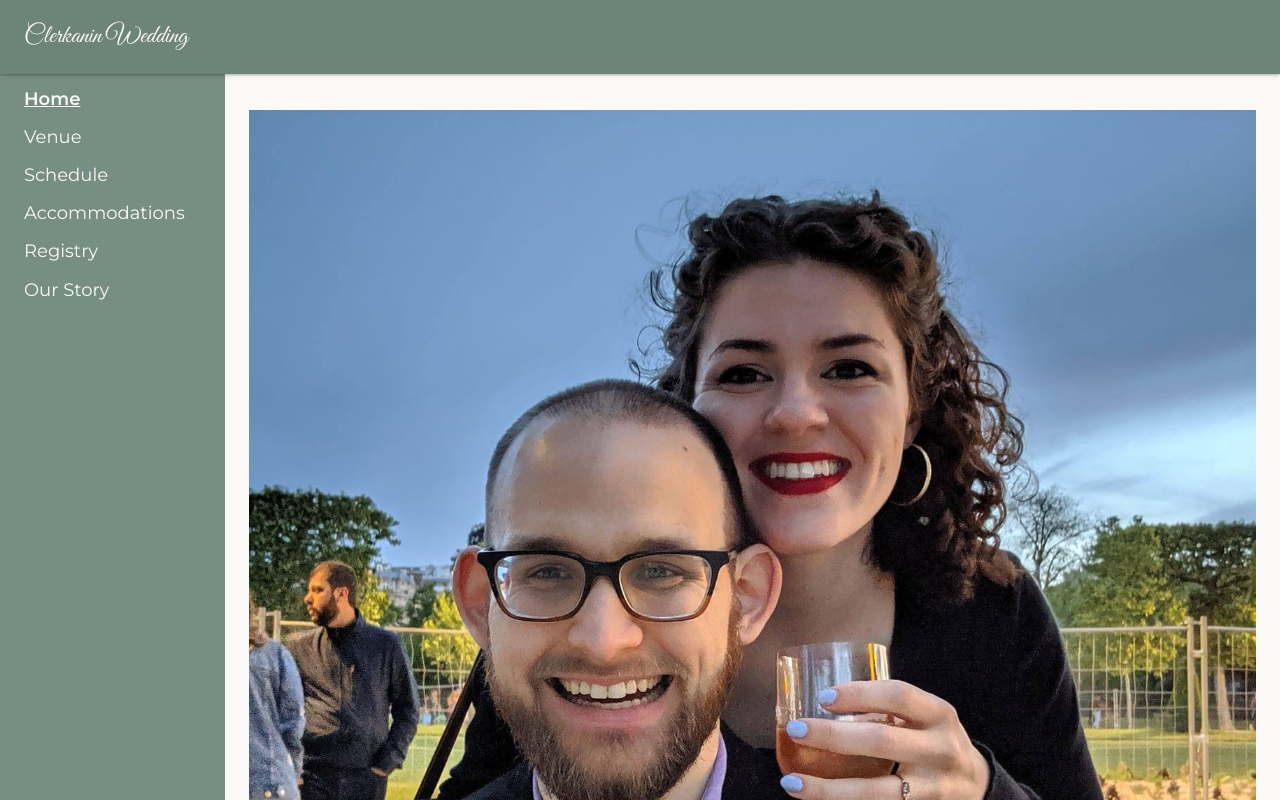
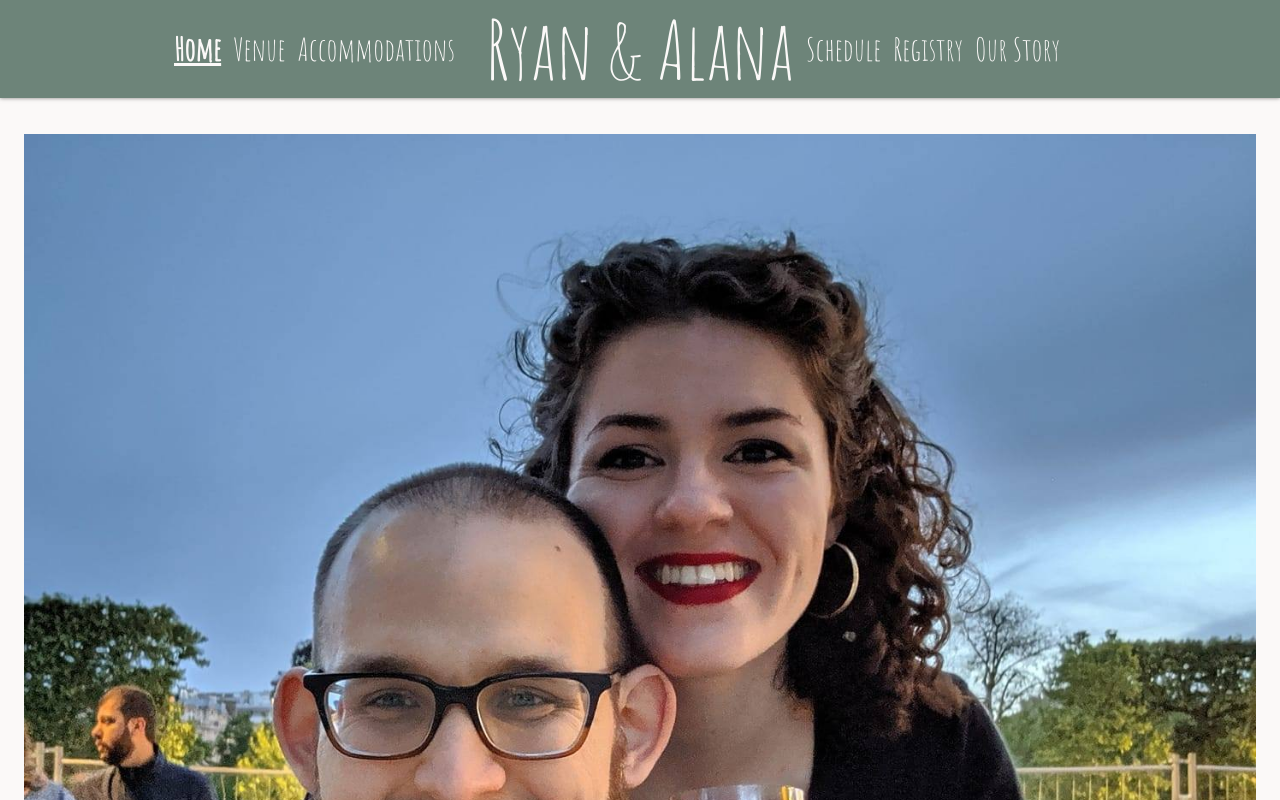
Before and after one commit to YurkaninRyan/clerkanin, a Gatsby site: page / in a window 1280 px wide. Built offline with nearby package versions, Linux system fonts and the light colour scheme; Gatsby itself is replaced by a stand-in of ours.

Commit message:
changes for alana

```diff
--- a/gatsby-config.js
+++ b/gatsby-config.js
@@ -1,6 +1,6 @@
 module.exports = {
   siteMetadata: {
-    title: `Clerkanin Wedding`,
+    title: `Ryan & Alana`,
     description: `Ryan and Alana are getting married!  This website has everything you need.`,
     author: `@YurkaninRyan`,
   },
@@ -18,10 +18,10 @@ module.exports = {
       options: {
         fonts: [
           {
-            family: `Great Vibes`,
+            family: `Amatic SC`,
           },
           {
-            family: `Montserrat`,
+            family: `Oswald`,
             variants: [`400`, `600`, `700`],
           },
         ],
@@ -33,8 +33,8 @@ module.exports = {
     {
       resolve: `gatsby-plugin-manifest`,
       options: {
-        name: `Clerkanin Wedding 2020`,
-        short_name: `Clerkanin`,
+        name: `Ryan & Alana`,
+        short_name: `R&A`,
         start_url: `/`,
         background_color: `#768e84`,
         theme_color: `#768e84`,
--- a/src/components/Layout/Layout.jsx
+++ b/src/components/Layout/Layout.jsx
@@ -2,10 +2,19 @@ import React from "react"
 import { FontAwesomeIcon } from "@fortawesome/react-fontawesome"
 import { faBars } from "@fortawesome/free-solid-svg-icons"
 import classnames from "classnames"
+import { Link } from "gatsby"
 
 import NavItems from "../NavItems/NavItems"
 
 import "./Layout.scss"
+
+function ActiveLink(props) {
+  return (
+    <Link activeClassName="is-active" {...props}>
+      {props.children}
+    </Link>
+  )
+}
 
 export default function Layout(props) {
   const [isMobile, setIsMobile] = React.useState(false)
@@ -21,7 +30,7 @@ export default function Layout(props) {
   })
 
   React.useEffect(() => {
-    if (isMobile || window.innerWidth > 750) {
+    if (isMobile || window.innerWidth > 1010) {
       return
     }
 
@@ -36,12 +45,41 @@ export default function Layout(props) {
             <FontAwesomeIcon icon={faBars} />
           </span>
         )}
-        <span>Clerkanin Wedding</span>
+        {!isMobile && (
+          <ul className="Layout__header-items">
+            <li className="Layout__header-item">
+              <ActiveLink to="/">Home</ActiveLink>
+            </li>
+
+            <li className="Layout__header-item">
+              <ActiveLink to="/venue/">Venue</ActiveLink>
+            </li>
+            <li className="Layout__header-item">
+              <ActiveLink to="/accommodations/">Accommodations</ActiveLink>
+            </li>
+          </ul>
+        )}
+        <span className="Layout__header-name">Ryan & Alana</span>
+        {!isMobile && (
+          <ul className="Layout__header-items">
+            <li className="Layout__header-item">
+              <ActiveLink to="/schedule/">Schedule</ActiveLink>
+            </li>
+            <li className="Layout__header-item">
+              <ActiveLink to="/registry/">Registry</ActiveLink>
+            </li>
+            <li className="Layout__header-item">
+              <ActiveLink to="/our-story/">Our Story</ActiveLink>
+            </li>
+          </ul>
+        )}
       </header>
       <main className="Layout__main">
-        <div className={cnNav}>
-          <NavItems />
-        </div>
+        {isMobile && (
+          <div className={cnNav}>
+            <NavItems />
+          </div>
+        )}
         <div className="Layout__main-content">
           <div className="Layout__main-padder">{props.children}</div>
         </div>
--- a/src/components/Layout/Layout.scss
+++ b/src/components/Layout/Layout.scss
@@ -19,18 +19,57 @@
         max-width: 210px;
       }
     }
+
+    .Layout__header {
+      font-size: 2.5rem;
+      justify-content: flex-start;
+      padding: 24px;
+    }
   }
 }
 
 .Layout__header {
+  align-items: center;
   background: var(--moss);
   box-shadow: 0 0px 4px 0 rgba(0, 0, 0, 0.5);
   color: var(--white);
+  display: flex;
   flex: 0;
-  font-family: "Great Vibes", cursive;
-  font-size: 1.4rem;
-  padding: 24px;
+  font-family: "Amatic SC", cursive;
+  font-size: 4.5rem;
+  justify-content: center;
+  padding: 36px;
   z-index: 1;
+}
+
+.Layout__header-items {
+  color: var(--white);
+  display: flex;
+  font-size: 1.75rem;
+  margin: 0;
+  min-width: 300px;
+}
+
+.Layout__header-item {
+  flex: 0 0 auto;
+  list-style: none;
+  margin: 0 12px 0 0;
+
+  a {
+    color: var(--white);
+    text-decoration: none;
+    text-decoration-skip-ink: none;
+    text-decoration-style: wavy;
+
+    &.is-active {
+      font-weight: 600;
+      text-decoration: underline;
+    }
+  }
+}
+
+.Layout__header-name {
+  margin: 0 12px;
 }
 
 .Layout__header-hamburger {
@@ -278,7 +317,7 @@ html {
 }
 body {
   color: hsla(0, 0%, 0%, 0.8);
-  font-family: Montserrat, Georgia, "Times New Roman", Times, serif;
+  font-family: Oswald, Georgia, "Times New Roman", Times, serif;
   -moz-font-feature-settings: "kern", "liga", "clig", "calt";
   -ms-font-feature-settings: "kern", "liga", "clig", "calt";
   -webkit-font-feature-settings: "kern", "liga", "clig", "calt";
@@ -300,8 +339,8 @@ img {
 }
 h1 {
   color: inherit;
-  font-family: Montserrat, Georgia, "Times New Roman", Times, serif;
-  font-size: 2.25rem;
+  font-family: "Amatic SC", cursive;
+  font-size: 2.75rem;
   font-weight: bold;
   line-height: 1.1;
   margin-bottom: 0.6rem;
@@ -316,7 +355,7 @@ h1 {
 }
 h2 {
   color: inherit;
-  font-family: Montserrat, Georgia, "Times New Roman", Times, serif;
+  font-family: Oswald, Georgia, "Times New Roman", Times, serif;
   font-size: 1.62671rem;
   font-weight: bold;
   line-height: 1.1;
@@ -332,7 +371,7 @@ h2 {
 }
 h3 {
   color: inherit;
-  font-family: Montserrat, Georgia, "Times New Roman", Times, serif;
+  font-family: Oswald, Georgia, "Times New Roman", Times, serif;
   font-size: 1.38316rem;
   font-weight: bold;
   line-height: 1.1;
@@ -348,7 +387,7 @@ h3 {
 }
 h4 {
   color: inherit;
-  font-family: Montserrat, Georgia, "Times New Roman", Times, serif;
+  font-family: Oswald, Georgia, "Times New Roman", Times, serif;
   font-size: 1rem;
   font-weight: bold;
   line-height: 1.1;
@@ -364,7 +403,7 @@ h4 {
 }
 h5 {
   color: inherit;
-  font-family: Montserrat, Georgia, "Times New Roman", Times, serif;
+  font-family: Oswald, Georgia, "Times New Roman", Times, serif;
   font-size: 0.85028rem;
   font-weight: bold;
   line-height: 1.1;
@@ -380,7 +419,7 @@ h5 {
 }
 h6 {
   color: inherit;
-  font-family: Montserrat, Georgia, "Times New Roman", Times, serif;
+  font-family: Oswald, Georgia, "Times New Roman", Times, serif;
   font-size: 0.78405rem;
   font-weight: bold;
   line-height: 1.1;
--- a/src/components/NavItems/NavItems.scss
+++ b/src/components/NavItems/NavItems.scss
@@ -1,15 +1,18 @@
 .NavItems {
   background: var(--sage);
+  font-family: "Amatic SC", cursive;
+  font-size: 1.75rem;
   height: 100%;
   margin: 0;
-  padding: 12px 24px;
+  padding: 24px 24px;
+  text-decoration-skip-ink: none;
   width: 100%;
   width: 225px;
 }
 
 .NavItems__item {
   list-style: none;
-  margin: 12px 0;
+  margin: 12px 0 16px;
   &:first-child {
     margin: 0 0 12px;
   }
--- a/src/pages/accommodations.jsx
+++ b/src/pages/accommodations.jsx
@@ -6,7 +6,7 @@ import SEO from "../components/seo"
 export default function Accommodations() {
   return (
     <Layout>
-      <SEO title="Accommodations | Clerkanin Wedding" />
+      <SEO title="Accommodations | Ryan & Alana" />
       Accom
     </Layout>
   )
--- a/src/pages/index.jsx
+++ b/src/pages/index.jsx
@@ -8,7 +8,7 @@ import ImageOfUs from "../components/images/ImageOfUs/ImageOfUs"
 export default function Index() {
   return (
     <Layout>
-      <SEO title="Home | Clerkanin Wedding" />
+      <SEO title="Home | Ryan & Alana" />
       <div style={{ maxHeight: "100vh", overflow: "hidden" }}>
         <ImageOfUs />
       </div>
--- a/src/pages/our-story.jsx
+++ b/src/pages/our-story.jsx
@@ -6,7 +6,7 @@ import SEO from "../components/seo"
 export default function OurStory() {
   return (
     <Layout>
-      <SEO title="Our Story | Clerkanin Wedding" />
+      <SEO title="Our Story | Ryan & Alana" />
       our story
     </Layout>
   )
--- a/src/pages/registry.jsx
+++ b/src/pages/registry.jsx
@@ -9,7 +9,7 @@ import "./css/registry.scss"
 export default function Registry() {
   return (
     <Layout>
-      <SEO title="Registry | Clerkanin Wedding" />
+      <SEO title="Registry | Ryan & Alana" />
       <div className="Registry">
         <div className="Registry__card">
           <a href="https://tgt.gifts/clerkaninwedding" target="_blank">
--- a/src/pages/schedule.jsx
+++ b/src/pages/schedule.jsx
@@ -6,7 +6,7 @@ import SEO from "../components/seo"
 export default function Schedule() {
   return (
     <Layout>
-      <SEO title="Schedule | Clerkanin Wedding" />
+      <SEO title="Schedule | Ryan & Alana" />
       schedule
     </Layout>
   )
--- a/src/pages/venue.jsx
+++ b/src/pages/venue.jsx
@@ -109,7 +109,7 @@ export default function Venue() {
 
   return (
     <Layout>
-      <SEO title="Venue | Clerkanin Wedding" />
+      <SEO title="Venue | Ryan & Alana" />
 
       <section className="Venue">
         <div className="Venue__heading">
```
